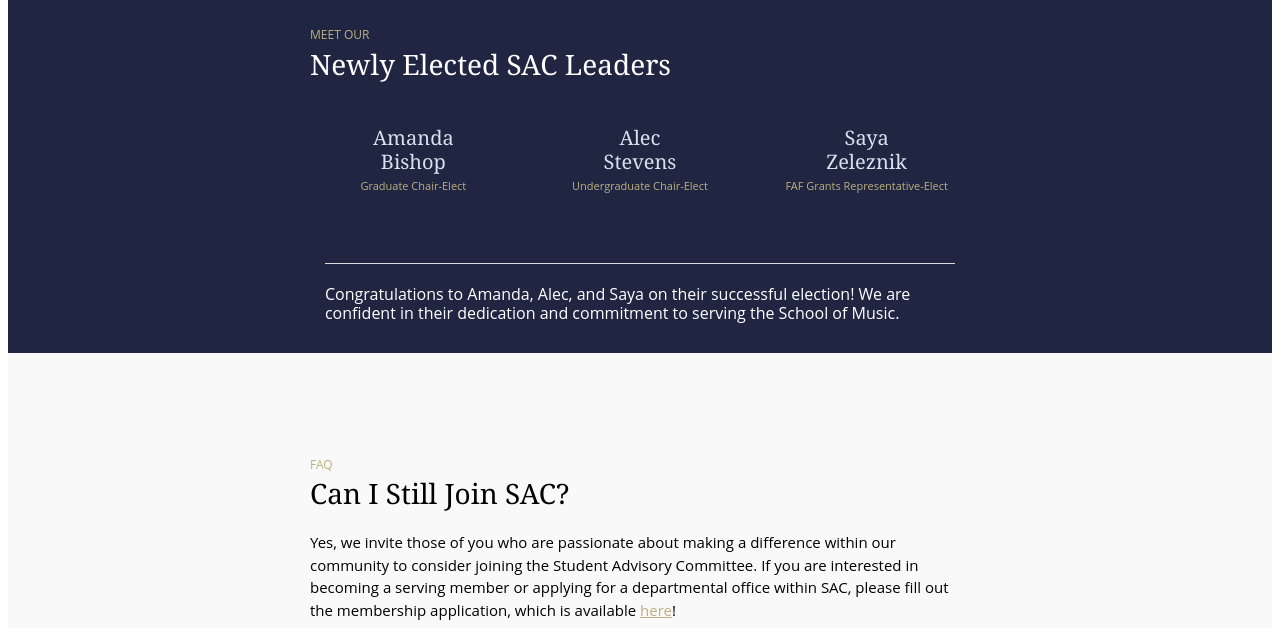
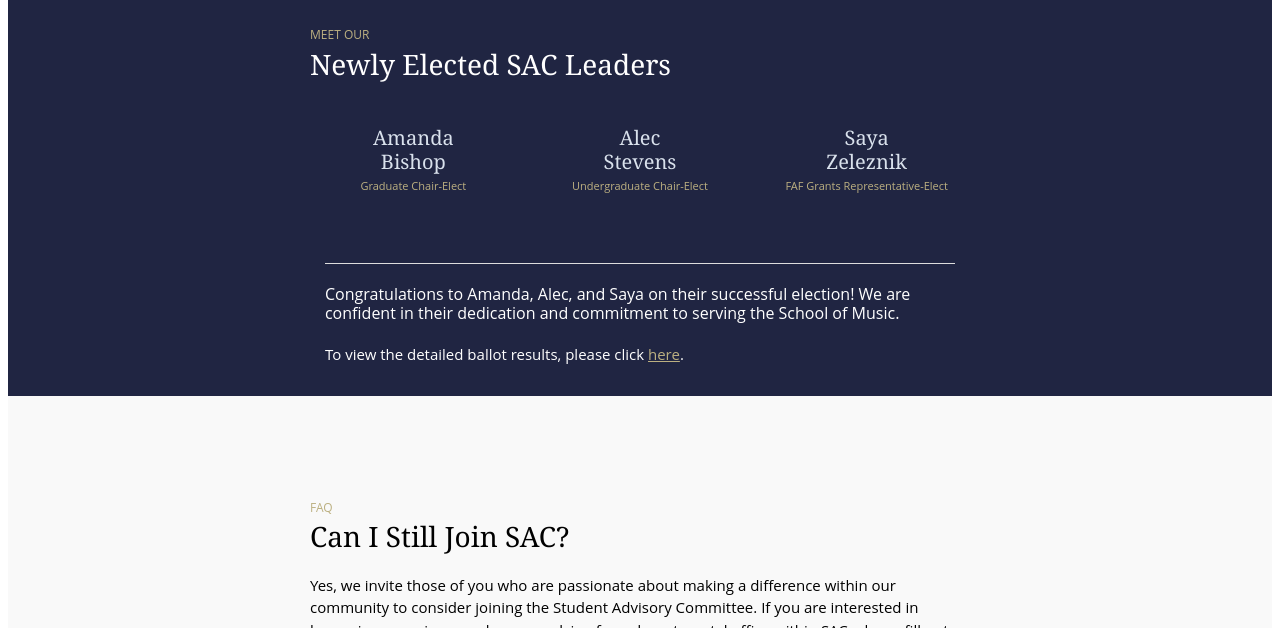
Before and after one commit to arste890/SAC-Election-Results, a plain HTML site: page index.html in a window 1280 px wide. Shown: the part 472-1100 px from the top of the page. Drawn offline with Linux system fonts and the light colour scheme.

Commit message:
v1.1
Added Full Election Results

```diff
--- a/index.html
+++ b/index.html
@@ -341,6 +341,20 @@
                                                             </tr>
                                                         </tbody>
                                                     </table>
+                                                    <table border="0" cellpadding="10" cellspacing="0"
+                                                        class="x_paragraph_block x_block-3" role="presentation"
+                                                        width="100%" style="word-break:break-word">
+                                                        <tbody>
+                                                            <tr>
+                                                                <td class="x_pad">
+                                                                    <div
+                                                                        style="color:#ffffff; font-family:Open Sans,Helvetica Neue,Helvetica,Arial,sans-serif; font-size:15px; line-height:150%; text-align:left">
+                                                                        <p style="margin:0">To view the detailed ballot results, please click <a href="https://forms.cloud.microsoft/Pages/AnalysisPage.aspx?AnalyzerToken=N47ywXAwBS8QjiWuN5fcovu4ZJO2wYyB&id=5-AXUp1TY0Wxv3xtzwdPkR_UubSHymNBvzqpkPxqu5FUOFlDRFNCUkpTOEE1TTlYSVNUWkZLMTQ5WiQlQCN0PWcu" target="_blank" rel="noopener noreferrer" style="text-decoration:underline; color:#bcb081">here</a>.</p>
+                                                                    </div>
+                                                                </td>
+                                                            </tr>
+                                                        </tbody>
+                                                    </table>
                                                 </td>
                                             </tr>
                                         </tbody>
```
Also changed, not shown: 1 other file.
